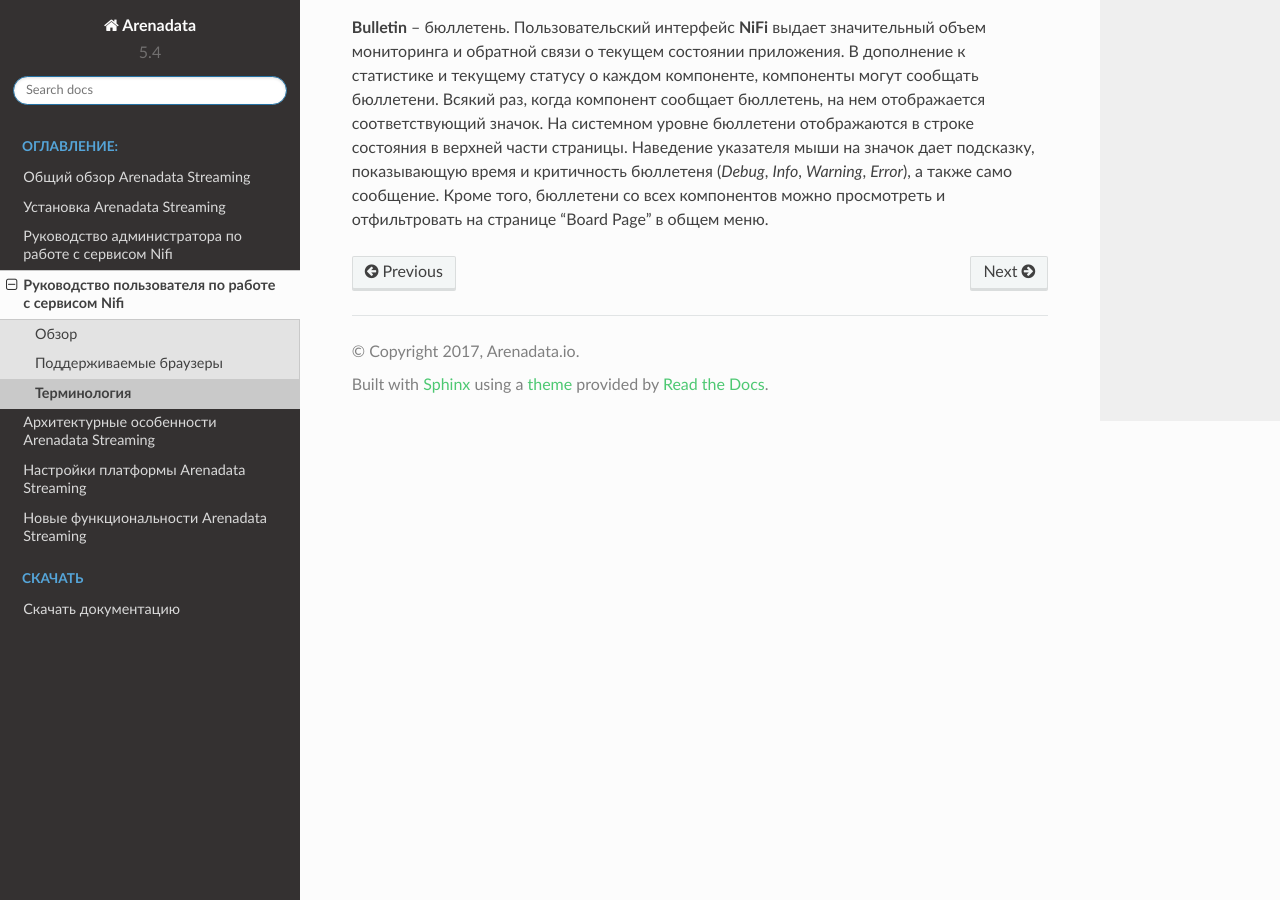
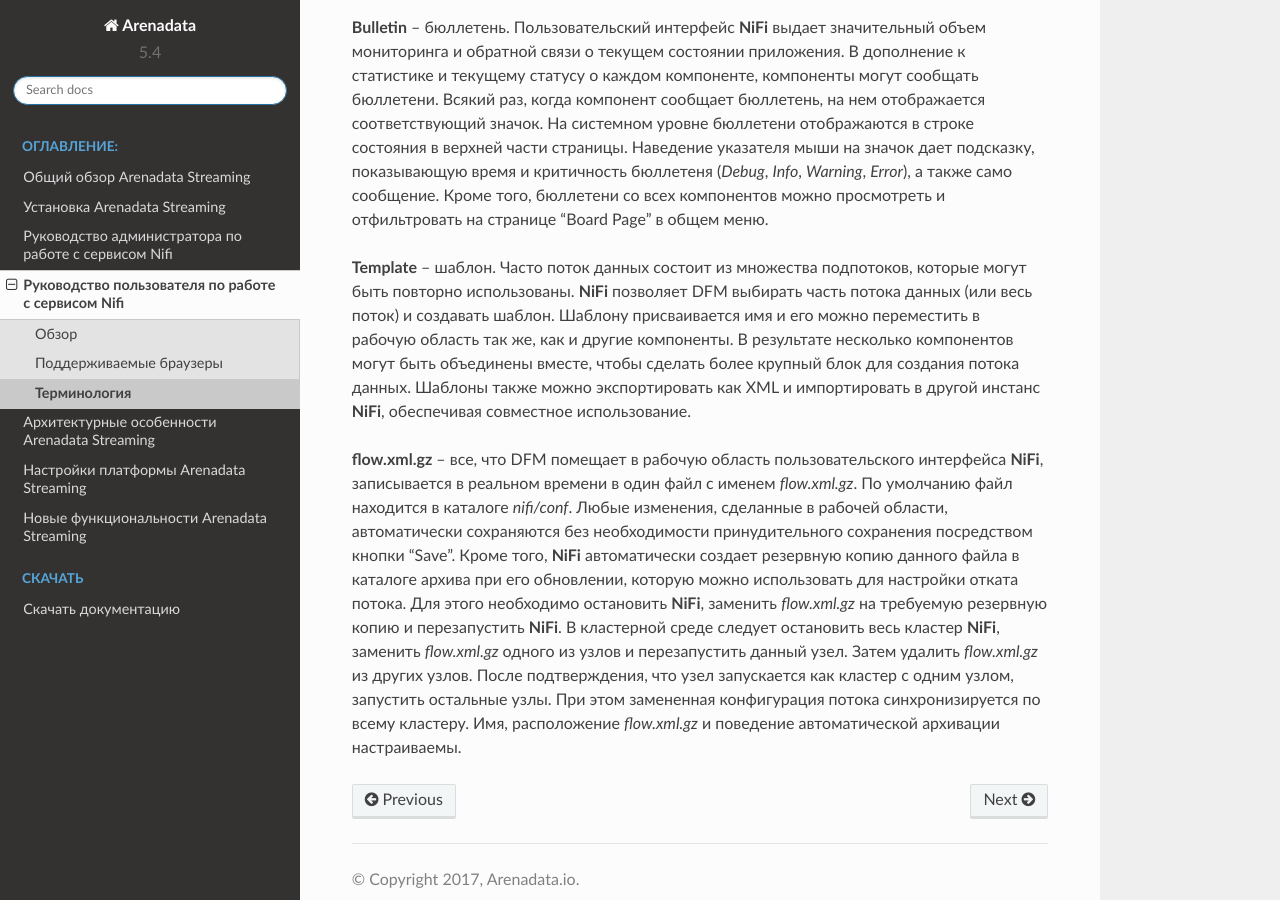
Before and after one commit to arenadata/docs_ads, a Sphinx documentation site: the page built from source/UserNIFI/Termin.rst, in a window 1280 px wide and 900 px high, scrolled down 1968 px. Built offline with Sphinx 7.4.7 and the Read the Docs theme 2.0.0, drawn with Linux system fonts in a browser that asks for light colours; pages that are not in the unit, such as notebooks, are missing from menus.

Commit message:
Update Termin.rst

```diff
--- a/source/UserNIFI/Termin.rst
+++ b/source/UserNIFI/Termin.rst
@@ -30,3 +30,7 @@
 **Remote Process Group** -- группа удаленных процессов. Так же, как данные перемещаются в группу процессов и из нее, порой необходимо перенести данные из одного инстанса **NiFi** в другой. В то время как **NiFi** предоставляет множество различных механизмов для передачи данных из одной системы в другую, удаленные группы процессов часто являются самым простым способом для достижения этой цели.
 
 **Bulletin** -- бюллетень. Пользовательский интерфейс **NiFi** выдает значительный объем мониторинга и обратной связи о текущем состоянии приложения. В дополнение к статистике и текущему статусу о каждом компоненте, компоненты могут сообщать бюллетени. Всякий раз, когда компонент сообщает бюллетень, на нем отображается соответствующий значок. На системном уровне бюллетени отображаются в строке состояния в верхней части страницы. Наведение указателя мыши на значок дает подсказку, показывающую время и критичность бюллетеня (*Debug*, *Info*, *Warning*, *Error*), а также само сообщение. Кроме того, бюллетени со всех компонентов можно просмотреть и отфильтровать на странице "Board Page" в общем меню.
+
+**Template** -- шаблон. Часто поток данных состоит из множества подпотоков, которые могут быть повторно использованы. **NiFi** позволяет DFM выбирать часть потока данных (или весь поток) и создавать шаблон. Шаблону присваивается имя и его можно переместить в рабочую область так же, как и другие компоненты. В результате несколько компонентов могут быть объединены вместе, чтобы сделать более крупный блок для создания потока данных. Шаблоны также можно экспортировать как XML и импортировать в другой инстанс **NiFi**, обеспечивая совместное использование.
+
+**flow.xml.gz** -- все, что DFM помещает в рабочую область пользовательского интерфейса **NiFi**, записывается в реальном времени в один файл с именем *flow.xml.gz*. По умолчанию файл находится в каталоге *nifi/conf*. Любые изменения, сделанные в рабочей области, автоматически сохраняются без необходимости принудительного сохранения посредством кнопки "Save". Кроме того, **NiFi** автоматически создает резервную копию данного файла в каталоге архива при его обновлении, которую можно использовать для настройки отката потока. Для этого необходимо остановить **NiFi**, заменить *flow.xml.gz* на требуемую резервную копию и перезапустить **NiFi**. В кластерной среде следует остановить весь кластер **NiFi**, заменить *flow.xml.gz* одного из узлов и перезапустить данный узел. Затем удалить *flow.xml.gz* из других узлов. После подтверждения, что узел запускается как кластер с одним узлом, запустить остальные узлы. При этом замененная конфигурация потока синхронизируется по всему кластеру. Имя, расположение *flow.xml.gz* и поведение автоматической архивации настраиваемы.
```
